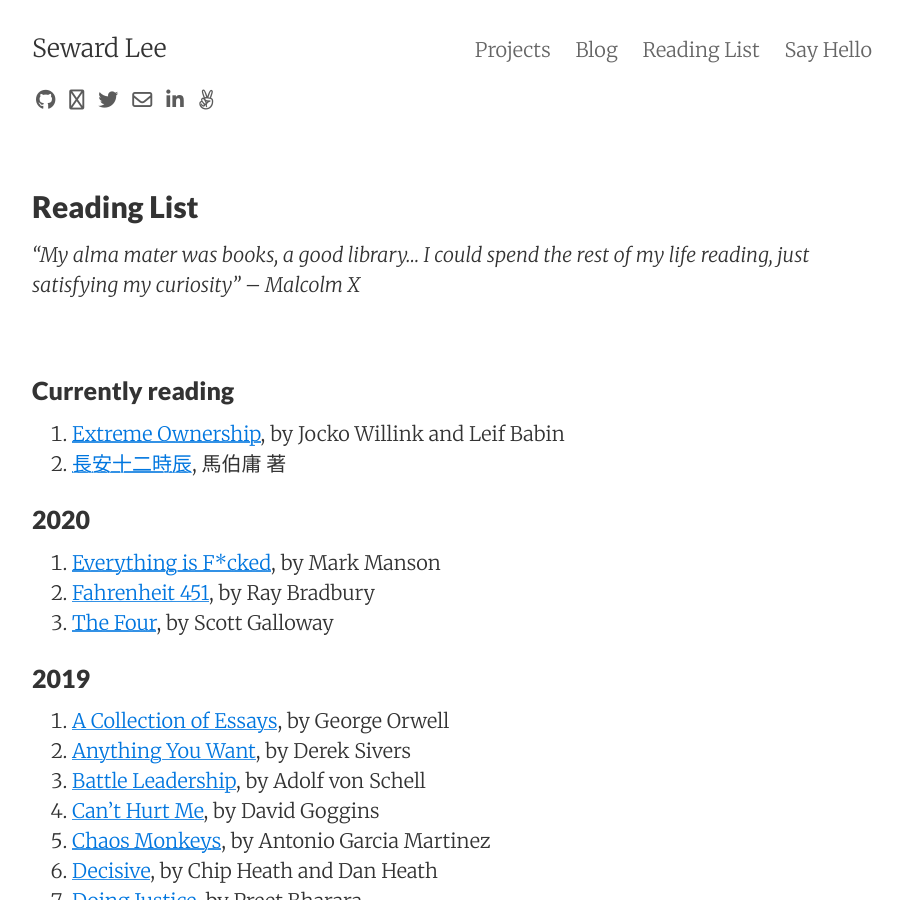
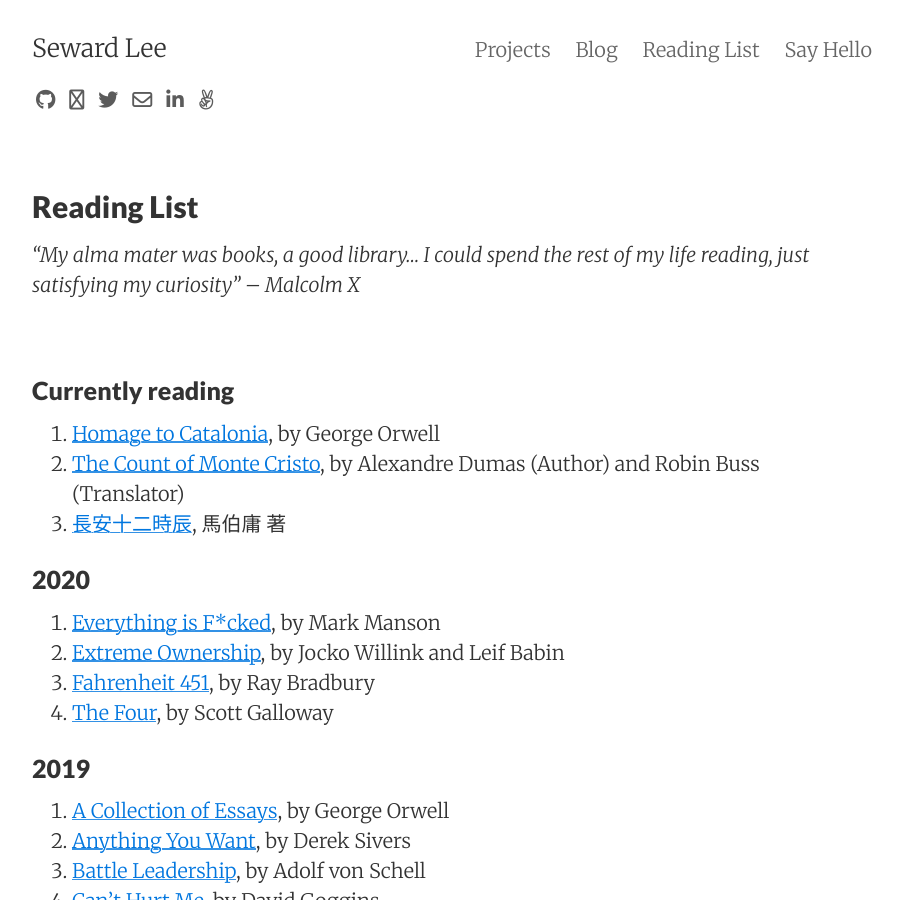
Before and after one commit to sewardlee337/sewardlee337.github.io, a Jekyll site: the page built from readinglist.md, in a window 1280 px wide and 900 px high. Shown: the whole window, without its empty margins (188-1091 px from the left). Built offline with Jekyll 4.4.1, drawn with Linux system fonts in a browser that asks for light colours; nearby versions of some CDN libraries.

Commit message:
Update reading list

```diff
--- a/readinglist.md
+++ b/readinglist.md
@@ -12,13 +12,15 @@ _"My alma mater was books, a good library... I could spend the rest of my life r
 
 ### Currently reading
 
-1. [Extreme Ownership](https://amzn.to/2QEuPvP), by Jocko Willink and Leif Babin
+1. [Homage to Catalonia](https://amzn.to/2GMfALw), by George Orwell
+1. [The Count of Monte Cristo](https://amzn.to/2uXBdFS), by Alexandre Dumas (Author) and Robin Buss (Translator)
 1. [長安十二時辰](https://bit.ly/2tiqPbg), 馬伯庸 著
 
 
 ### 2020
 
 1. [Everything is F*cked](https://amzn.to/2F53aNW), by Mark Manson
+1. [Extreme Ownership](https://amzn.to/2QEuPvP), by Jocko Willink and Leif Babin
 1. [Fahrenheit 451](https://amzn.to/2TQ6dlQ), by Ray Bradbury
 1. [The Four](https://amzn.to/2MHiVii), by Scott Galloway
 
```
